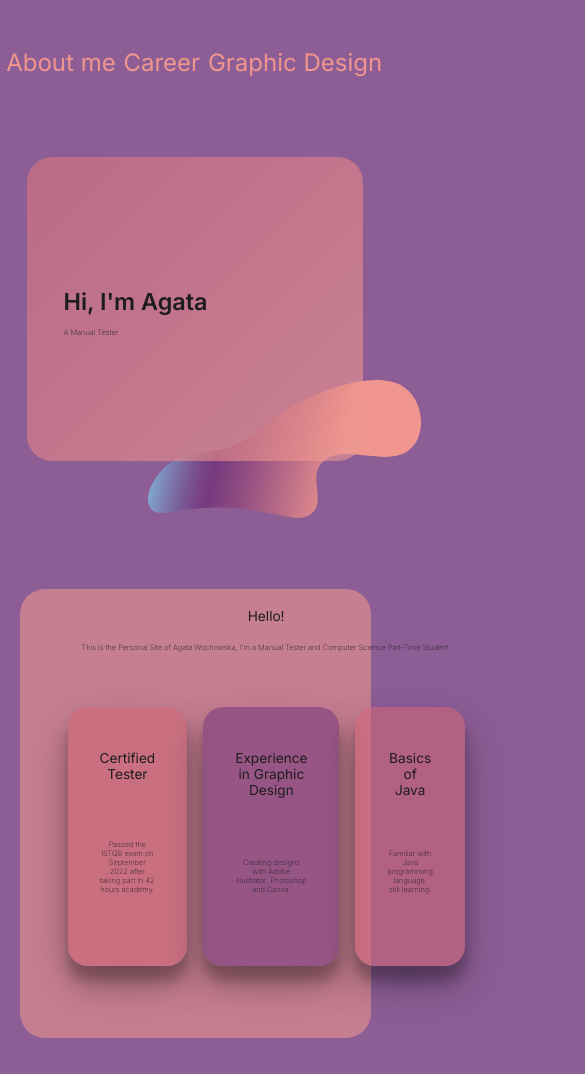
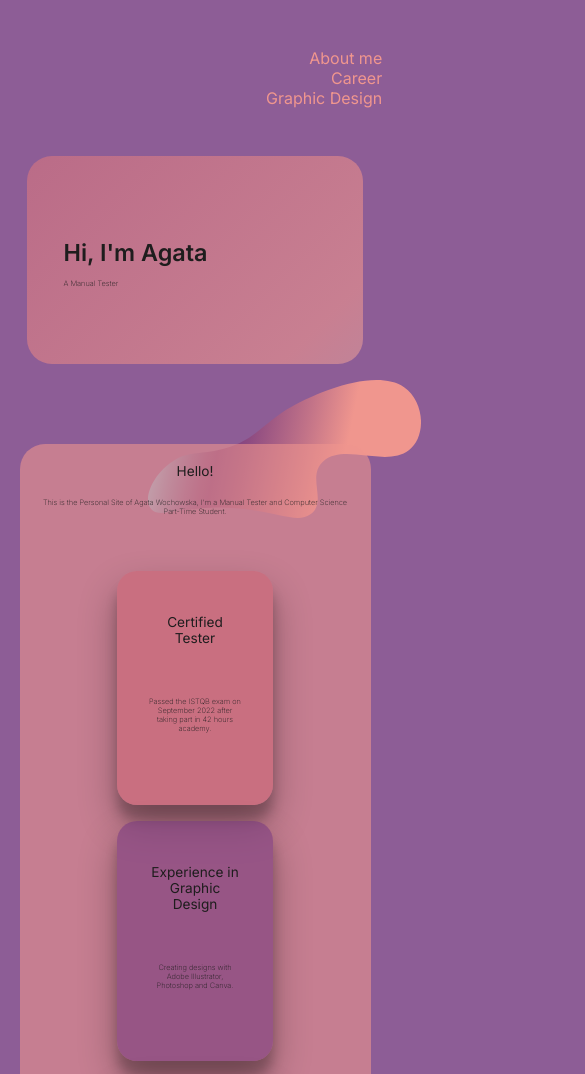
Before and after one commit to eris720/Portfolio, a plain HTML site: page index.html in a window 390 px wide. Shown: the top 1074 px of the page, 585 px wide, since content can reach past the window. Drawn offline with Linux system fonts and the light colour scheme.

Commit message:
Added media query

```diff
--- a/styles.css
+++ b/styles.css
@@ -227,3 +227,31 @@ footer {
     transform: translateY(0);
   }
 }
+@media (max-width: 860px) {
+  .grid {
+    grid-template-columns: repeat(auto-fit, 400px);
+    grid-auto-rows: 300px;
+  }
+  .card-group {
+    grid-template-columns: 40vw;
+  }
+  .navbar {
+    flex-direction: column;
+    align-content: flex-start;
+    font-size: medium;
+  }
+  nav a {
+    align-self: flex-end;
+    padding-bottom: 0;
+  }
+  .welcome {
+    padding: 4rem 8vw;
+    margin-top: 3rem;
+  }
+  .intro {
+    margin-top: 5rem;
+  }
+  footer {
+    padding-bottom: 0;
+  }
+}
```
